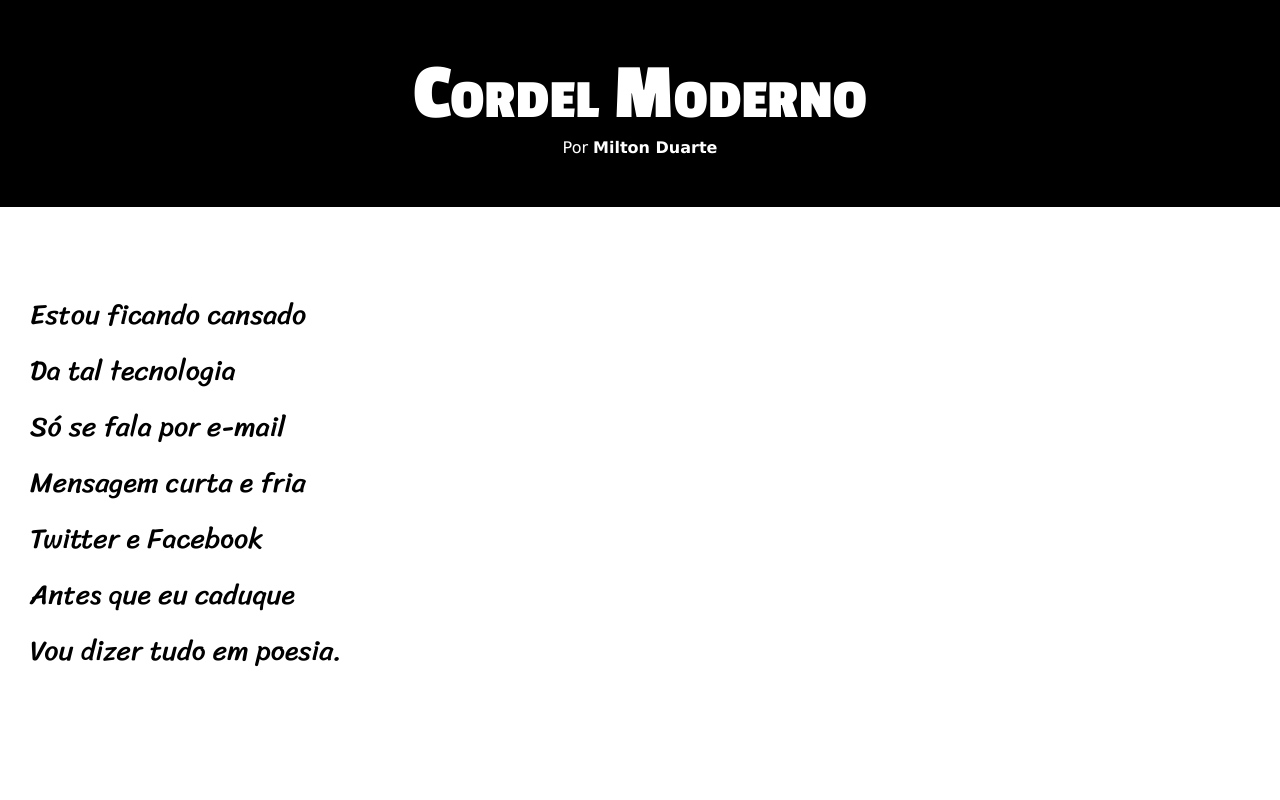
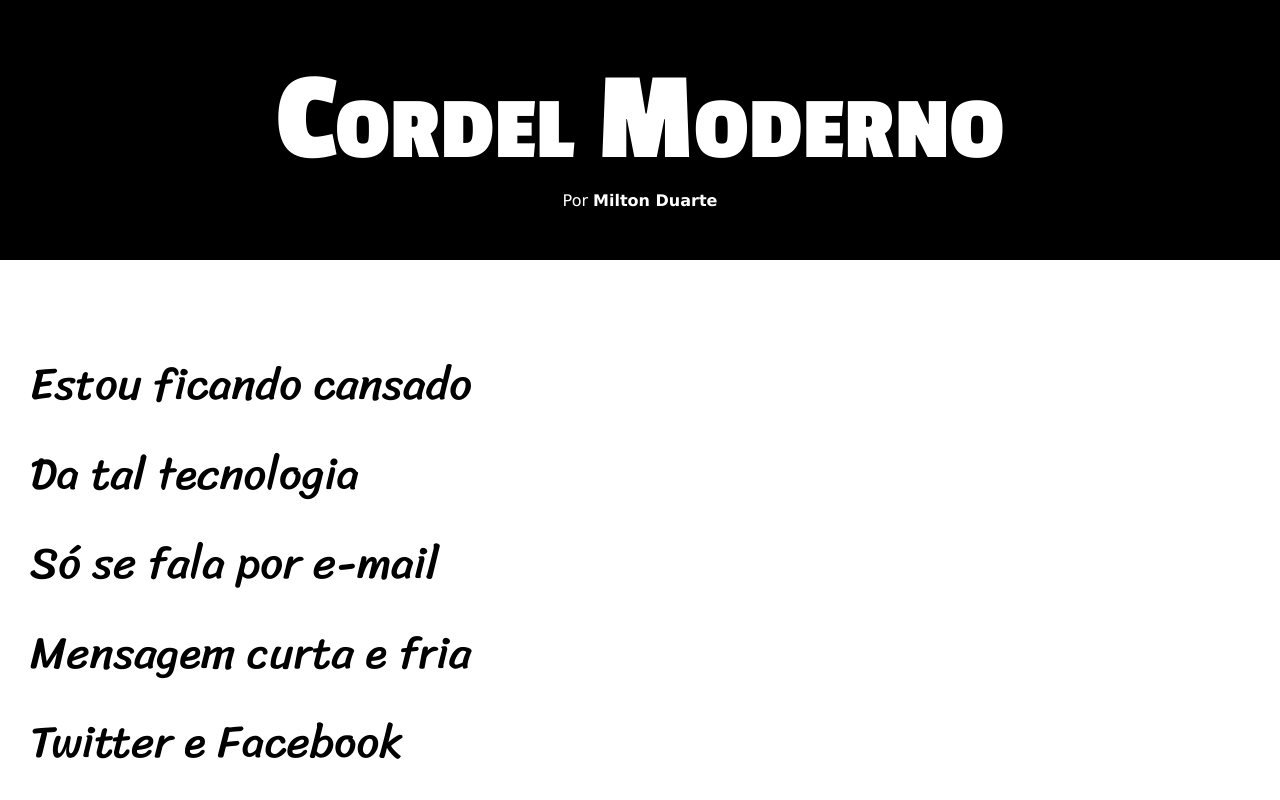
Before and after one commit to PabloFront20/projeto-cordel, a plain HTML site: page index.html in a window 1280 px wide. Shown: the top 800 px of the page. Drawn offline with Linux system fonts and the light colour scheme.

Commit message:
alteração

```diff
--- a/estilo/style.css
+++ b/estilo/style.css
@@ -29,7 +29,7 @@ header {
 header > h1 {
     padding-top: 50px;
     font-variant: small-caps;
-    font-size: 10vh;
+    font-size: 10vw;
     font-family: var(--fonte2);
 
 }
@@ -52,7 +52,7 @@ header > p {
     line-height: 2em;
     padding-left: 30px;
     font-family: var(--fonte3);
-    font-size: 3.5vh;
+    font-size: 3.5vw;
  }
 
  section >p {
```
